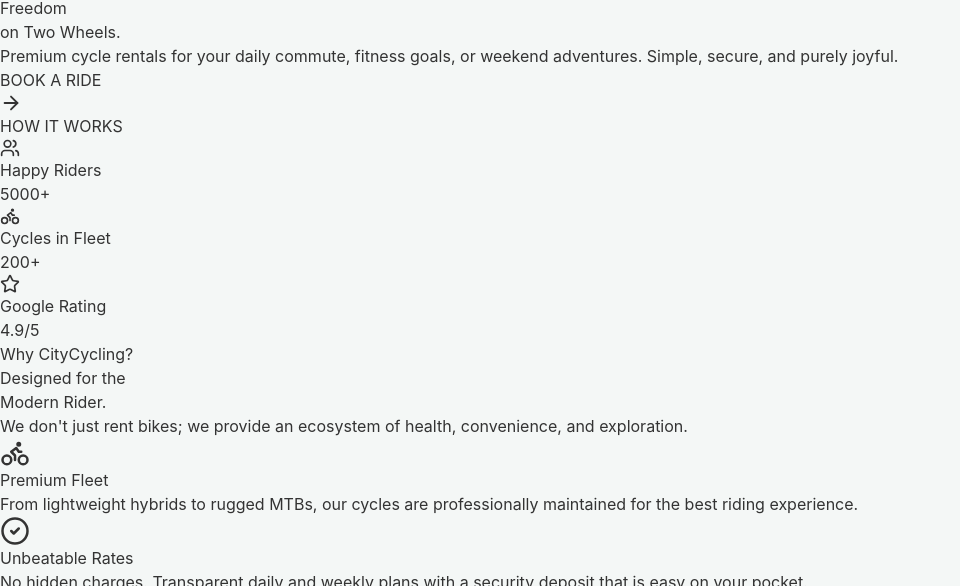
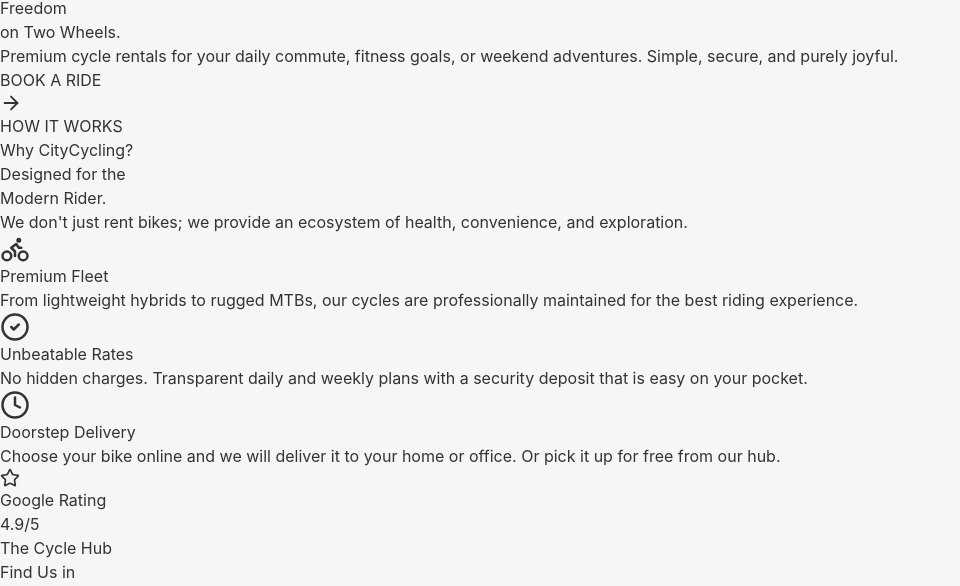
Before and after one commit to prateektambi/citycycling-mern, a React (Vite) app in the folder client/: page / in a window 1280 px wide. Shown: the part 1158-1744 px from the top of the page, without its empty margins (0-960 px from the left). Built offline with nearby package versions, Linux system fonts and the light colour scheme; no server answers.

Commit message:
HomePage refinement: moved ratings below features.

```diff
--- a/client/src/pages/HomePage.jsx
+++ b/client/src/pages/HomePage.jsx
@@ -1,6 +1,6 @@
 import React, { useEffect } from 'react';
 import { NavLink } from 'react-router-dom';
-import { Bike, Clock, MapPin, ArrowRight, Phone, MessageCircle, Star, Users, CheckCircle2 } from 'lucide-react';
+import { Bike, Clock, MapPin, ArrowRight, Phone, MessageCircle, Star, CheckCircle2 } from 'lucide-react';
 
 const HomePage = () => {
     useEffect(() => {
@@ -30,8 +30,6 @@
     ];
 
     const stats = [
-        { label: "Happy Riders", value: "5000+", icon: <Users size={20}/> },
-        { label: "Cycles in Fleet", value: "200+", icon: <Bike size={20}/> },
         { label: "Google Rating", value: "4.9/5", icon: <Star size={20}/> },
     ];
 
@@ -72,23 +70,6 @@
                 </div>
             </div>
 
-            {/* Trust Stats Row */}
-            <div className="bg-gray-50 border-b border-gray-100">
-                <div className="max-w-7xl mx-auto px-6 py-12 md:py-16">
-                    <div className="grid grid-cols-1 md:grid-cols-3 gap-12 text-center items-center">
-                        {stats.map((stat, i) => (
-                            <div key={i} className="space-y-2 group">
-                                <div className="flex items-center justify-center gap-2 text-blue-600 mb-1">
-                                    {stat.icon}
-                                    <span className="text-[10px] font-black uppercase tracking-widest text-gray-400 group-hover:text-blue-500 transition-colors">{stat.label}</span>
-                                </div>
-                                <div className="text-4xl md:text-5xl font-black text-gray-900 tracking-tight">{stat.value}</div>
-                            </div>
-                        ))}
-                    </div>
-                </div>
-            </div>
-
             {/* High-Concept Features Section */}
             <div className="max-w-7xl mx-auto px-6 py-24 md:py-32">
                 <div className="flex flex-col lg:flex-row items-end justify-between mb-20 gap-8">
@@ -116,6 +97,23 @@
                             </p>
                         </div>
                     ))}
+                </div>
+            </div>
+
+            {/* Trust Stats Row */}
+            <div className="bg-gray-50 border-y border-gray-100">
+                <div className="max-w-7xl mx-auto px-6 py-12 md:py-16">
+                    <div className="flex justify-center items-center">
+                        {stats.map((stat, i) => (
+                            <div key={i} className="space-y-2 group">
+                                <div className="flex items-center justify-center gap-2 text-blue-600 mb-1">
+                                    {stat.icon}
+                                    <span className="text-[10px] font-black uppercase tracking-widest text-gray-400 group-hover:text-blue-500 transition-colors">{stat.label}</span>
+                                </div>
+                                <div className="text-4xl md:text-5xl font-black text-gray-900 tracking-tight">{stat.value}</div>
+                            </div>
+                        ))}
+                    </div>
                 </div>
             </div>
 
```
